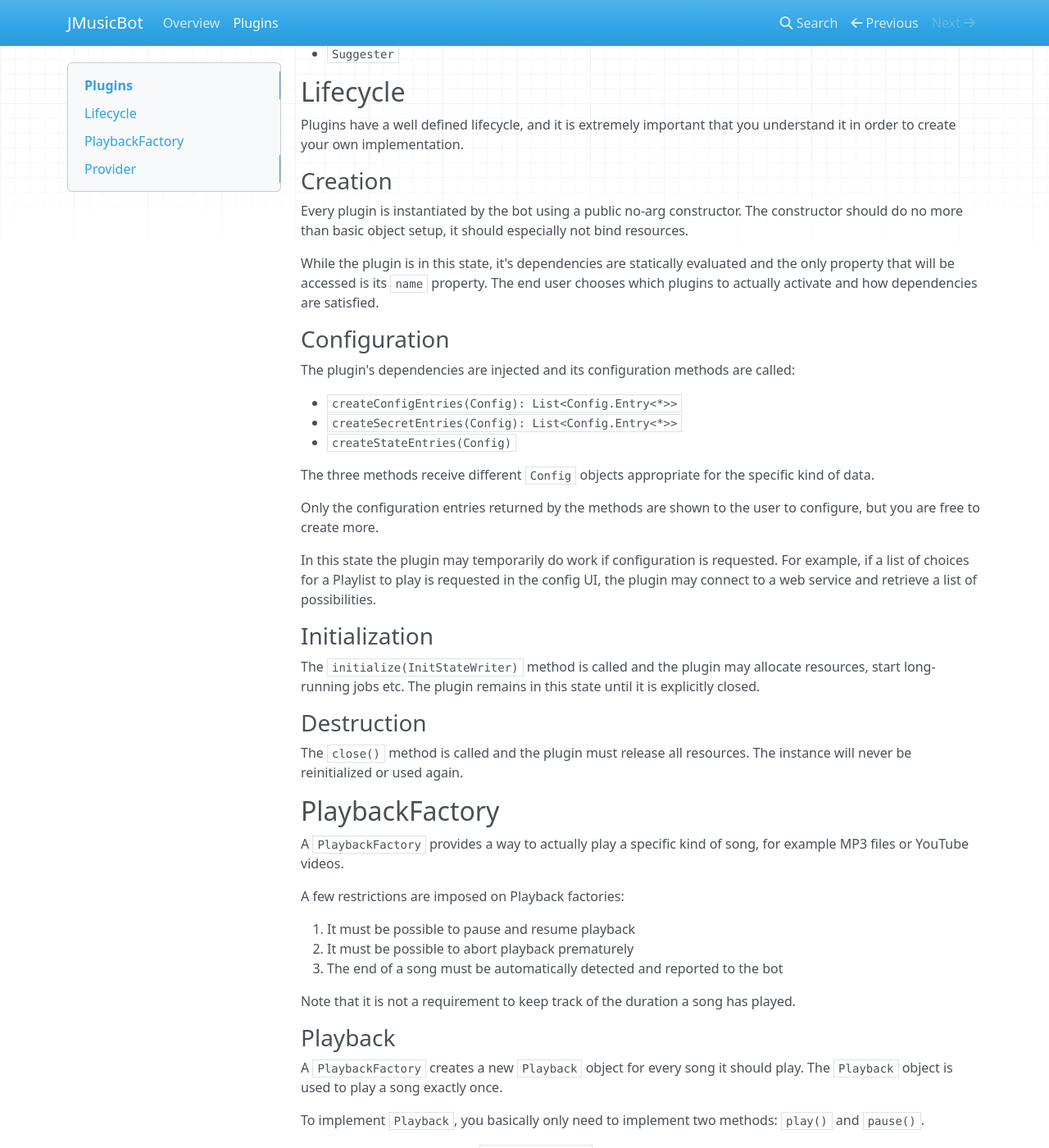
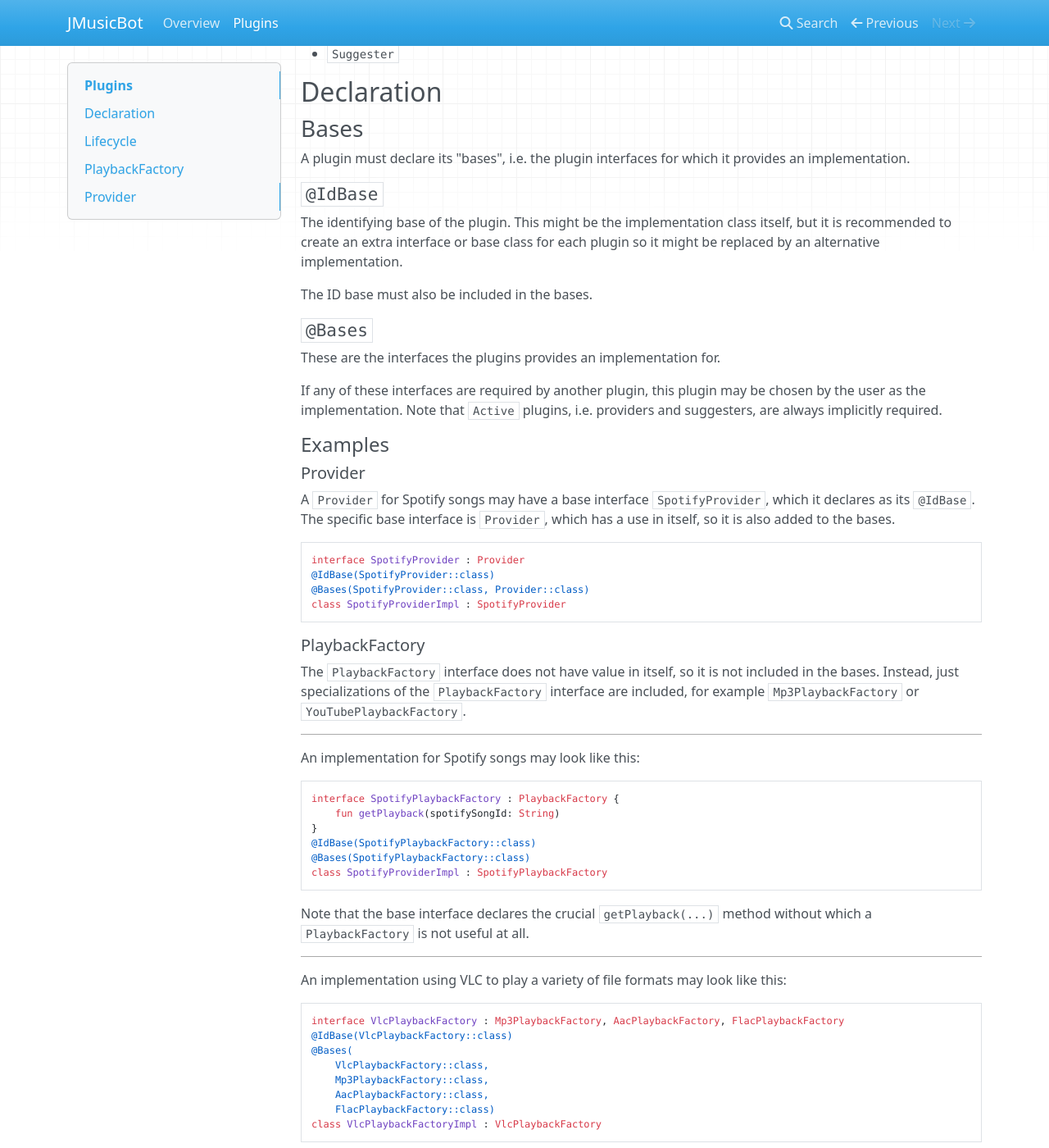
Before and after one commit to BjoernPetersen/MusicBot, an MkDocs documentation site: the page built from docs/plugins.md, in a window 1280 px wide and 1400 px high, scrolled down 217 px. Shown: the whole window at 82% size. Built offline with MkDocs 1.6.1, drawn with Linux system fonts in a browser that asks for light colours; nearby versions of some CDN libraries; some of the changed text lies outside the part shown.

Commit message:
Add more docs

````diff
--- a/docs/plugins.md
+++ b/docs/plugins.md
@@ -1,12 +1,95 @@
 # Plugins
 
-JMusicBot allows you to write a variety of plugins. There are four base classes, which all implement
-the same basic `Plugin` contract:
+JMusicBot allows you to write a variety of plugins. There are four specific base interfaces,
+which all implement the same basic `Plugin` interface:
 
 - `GenericPlugin`
 - [`PlaybackFactory`](#playbackfactory)
 - [`Provider`](#provider)
 - `Suggester`
+
+## Declaration
+
+### Bases
+
+A plugin must declare its "bases",
+i.e. the plugin interfaces for which it provides an implementation.
+
+#### `@IdBase`
+
+The identifying base of the plugin. This might be the implementation class itself, but it is
+recommended to create an extra interface or base class for each plugin so it might be replaced
+by an alternative implementation.
+
+The ID base must also be included in the bases.
+
+#### `@Bases`
+
+These are the interfaces the plugins provides an implementation for.
+
+If any of these interfaces are required by another plugin, this plugin may be chosen by the user
+as the implementation.
+Note that `Active` plugins, i.e. providers and suggesters, are always implicitly required.
+
+#### Examples
+
+##### Provider
+
+A `Provider` for Spotify songs may have a base interface `SpotifyProvider`, which it declares
+as its `@IdBase`.
+The specific base interface is `Provider`, which has a use in itself, so it is also added
+to the bases.
+
+```kotlin
+interface SpotifyProvider : Provider
+@IdBase(SpotifyProvider::class)
+@Bases(SpotifyProvider::class, Provider::class)
+class SpotifyProviderImpl : SpotifyProvider
+```
+
+##### PlaybackFactory
+
+The `PlaybackFactory` interface does not have value in itself, so it is not included in the bases.
+Instead, just specializations of the `PlaybackFactory` interface are included,
+for example `Mp3PlaybackFactory` or `YouTubePlaybackFactory`.
+
+---
+
+An implementation for Spotify songs may look like this:
+
+```kotlin
+interface SpotifyPlaybackFactory : PlaybackFactory {
+    fun getPlayback(spotifySongId: String)
+}
+@IdBase(SpotifyPlaybackFactory::class)
+@Bases(SpotifyPlaybackFactory::class)
+class SpotifyProviderImpl : SpotifyPlaybackFactory
+```
+
+Note that the base interface declares the crucial `getPlayback(...)` method
+without which a `PlaybackFactory` is not useful at all.
+
+---
+
+An implementation using VLC to play a variety of file formats may look like this:
+
+```kotlin
+interface VlcPlaybackFactory : Mp3PlaybackFactory, AacPlaybackFactory, FlacPlaybackFactory
+@IdBase(VlcPlaybackFactory::class)
+@Bases(
+    VlcPlaybackFactory::class,
+    Mp3PlaybackFactory::class,
+    AacPlaybackFactory::class,
+    FlacPlaybackFactory::class)
+class VlcPlaybackFactoryImpl : VlcPlaybackFactory
+```
+
+### Service
+
+In order for the bot to find your plugin, you have to create a file with the fully qualified name
+of the implemented specific base interface (e.g. `com.github.bjoernpetersen.musicbot.Provider`)
+in the `META-INF/services` directory. The file should contain all your implementations of the
+base interface, each on its own line.
 
 ## Lifecycle
 
````
